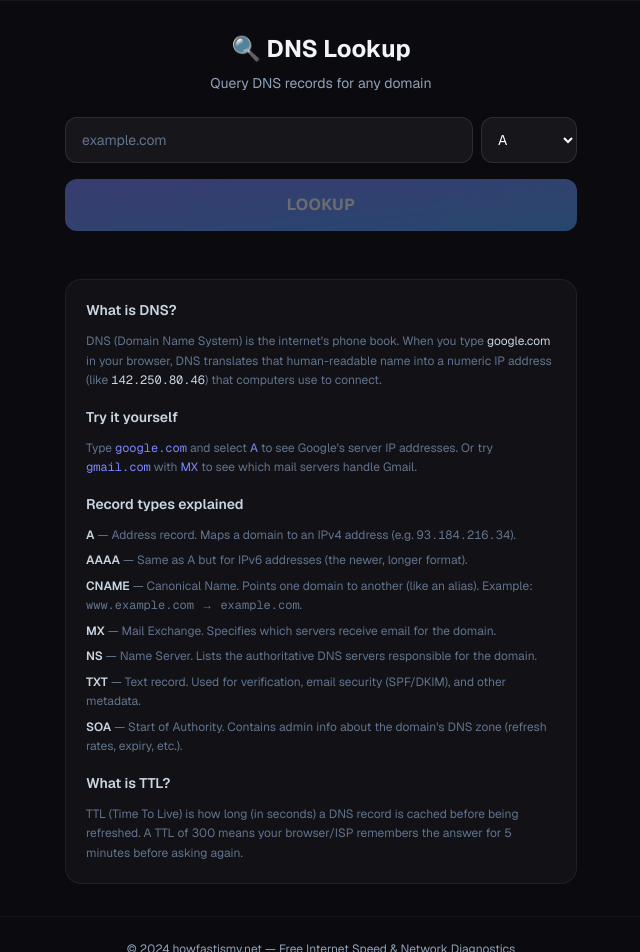
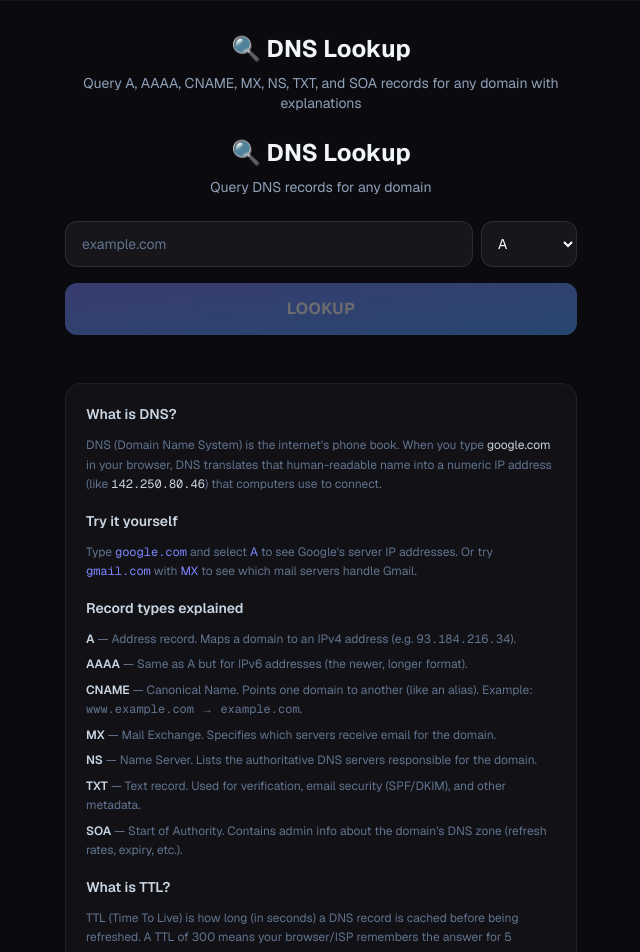
Before and after one commit to anee1993/speedtest, a Next.js app: page /tools/dns in a window 1280 px wide. Shown: the part 60-1012 px from the top of the page, without its empty margins (319-959 px from the left). Built offline with nearby package versions, Linux system fonts and the light colour scheme.

Commit message:
Fix audit issues: server-rendered H1+desc on all tool pages, dynamic footer year, verify metadata in build HTML

```diff
--- a/app/layout.tsx
+++ b/app/layout.tsx
@@ -63,7 +63,7 @@ export default function RootLayout({
 
         {/* Footer */}
         <footer className="w-full border-t border-white/5 py-6 px-6 text-center text-xs text-slate-400">
-          <p>© 2024 howfastismy.net — Free Internet Speed & Network Diagnostics</p>
+          <p>© {new Date().getFullYear()} howfastismy.net — Free Internet Speed & Network Diagnostics</p>
           <div className="mt-2 flex justify-center gap-4">
             <Link href="/about" className="hover:text-slate-300 transition">About</Link>
             <Link href="/privacy" className="hover:text-slate-300 transition">Privacy</Link>
--- a/app/tools/browser/page.tsx
+++ b/app/tools/browser/page.tsx
@@ -15,5 +15,11 @@ export const metadata: Metadata = {
 };
 
 export default function BrowserPage() {
-  return <BrowserTool />;
+  return (
+    <div className="max-w-lg w-full">
+      <h1 className="text-2xl font-bold mb-2 text-center">🖥️ What Browser Am I Using?</h1>
+      <p className="text-sm text-slate-400 mb-6 text-center">See what your browser reveals about you — version, OS, screen size, and device capabilities</p>
+      <BrowserTool />
+    </div>
+  );
 }
--- a/app/tools/dns/page.tsx
+++ b/app/tools/dns/page.tsx
@@ -15,5 +15,11 @@ export const metadata: Metadata = {
 };
 
 export default function DNSPage() {
-  return <DNSTool />;
+  return (
+    <div className="max-w-lg w-full">
+      <h1 className="text-2xl font-bold mb-2 text-center">🔍 DNS Lookup</h1>
+      <p className="text-sm text-slate-400 mb-6 text-center">Query A, AAAA, CNAME, MX, NS, TXT, and SOA records for any domain with explanations</p>
+      <DNSTool />
+    </div>
+  );
 }
--- a/app/tools/ip-lookup/page.tsx
+++ b/app/tools/ip-lookup/page.tsx
@@ -15,5 +15,11 @@ export const metadata: Metadata = {
 };
 
 export default function IPLookupPage() {
-  return <IPLookupTool />;
+  return (
+    <div className="max-w-lg w-full">
+      <h1 className="text-2xl font-bold mb-2 text-center">🌍 What Is My IP Address?</h1>
+      <p className="text-sm text-slate-400 mb-6 text-center">Find your public IP, ISP, and location — or look up any IP address or domain name</p>
+      <IPLookupTool />
+    </div>
+  );
 }
--- a/app/tools/ipv6/page.tsx
+++ b/app/tools/ipv6/page.tsx
@@ -15,5 +15,11 @@ export const metadata: Metadata = {
 };
 
 export default function IPv6Page() {
-  return <IPv6Tool />;
+  return (
+    <div className="max-w-lg w-full">
+      <h1 className="text-2xl font-bold mb-2 text-center">🌐 IPv6 Test</h1>
+      <p className="text-sm text-slate-400 mb-6 text-center">Check if your internet connection supports IPv6 — the next generation of internet addressing</p>
+      <IPv6Tool />
+    </div>
+  );
 }
--- a/app/tools/ping/page.tsx
+++ b/app/tools/ping/page.tsx
@@ -15,5 +15,11 @@ export const metadata: Metadata = {
 };
 
 export default function PingPage() {
-  return <PingTool />;
+  return (
+    <div className="max-w-lg w-full">
+      <h1 className="text-2xl font-bold mb-2 text-center">🏓 Ping Test</h1>
+      <p className="text-sm text-slate-400 mb-6 text-center">Measure your latency and jitter to multiple servers — 10 pings each with detailed analysis</p>
+      <PingTool />
+    </div>
+  );
 }
```
